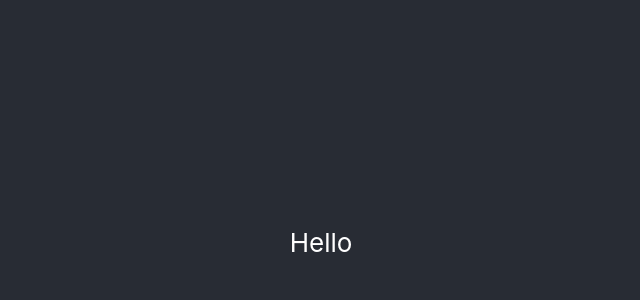
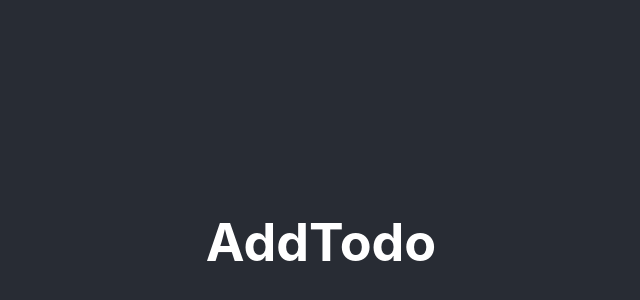
Before and after one commit to antdke/todo-list, a React (Create React App) app: page / in a window 1280 px wide. Shown: the part 158-458 px from the top of the page, without its empty margins (319-959 px from the left). Built offline with nearby package versions, Linux system fonts and the light colour scheme.

Commit message:
Added export default to both AddTodo and TodoItems & imported TodoItems into App.tsx

```diff
--- a/src/App.tsx
+++ b/src/App.tsx
@@ -1,10 +1,13 @@
 import React from "react";
+import AddTodo from "./components/AddTodo";
 import "./App.css";
 
 const App: React.FC = () => {
   return (
     <div className="App">
-      <header className="App-header">Hello</header>
+      <header className="App-header">
+        <AddTodo />
+      </header>
     </div>
   );
 };
--- a/src/components/TodoItems.tsx
+++ b/src/components/TodoItems.tsx
@@ -7,3 +7,5 @@ const TodoItems = () => {
     </div>
   );
 };
+
+export default TodoItems;
```
Also changed, not shown: src/components/AddTodo.tsx (+9 -0 lines).
